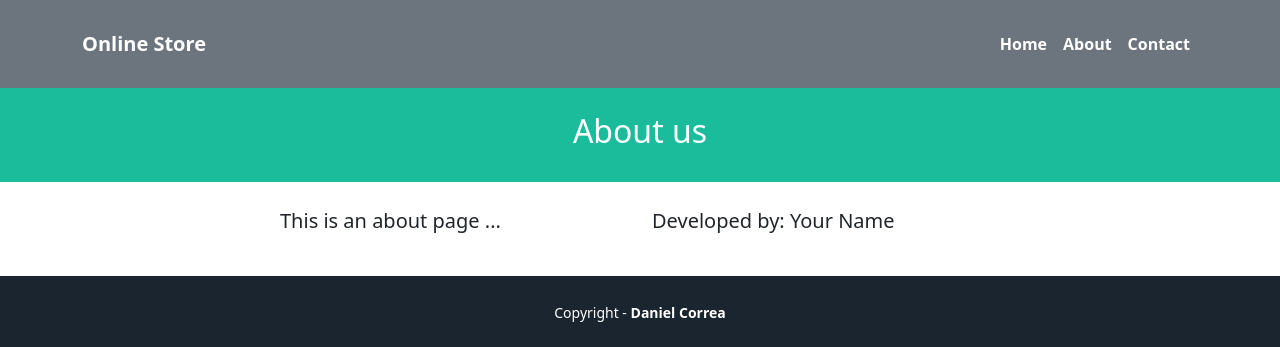
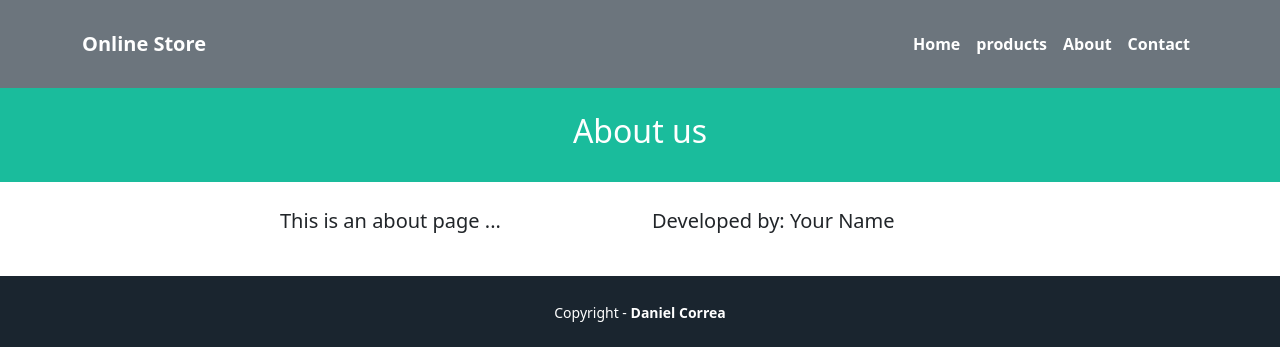
Before and after one commit to CDavilad/Topicos-Ing-Soft, a Django app: page /about/ in a window 1280 px wide. Shown: the top 347 px of the page. Run offline with Django 4.2, Linux system fonts and the light colour scheme.

Commit message:
Actividad 2

```diff
--- a/Tutorial-S4/pages/templates/pages/base.html
+++ b/Tutorial-S4/pages/templates/pages/base.html
@@ -41,6 +41,8 @@
         <div class="navbar-nav ms-auto">
 
           <a class="nav-link active" href="{% url 'home' %}">Home</a>
+
+          <a class="nav-link active" href="{% url 'products' %}">products</a>
 
           <a class="nav-link active" href="{% url 'about' %}">About</a>
 
--- a/Tutorial-S4/pages/urls.py
+++ b/Tutorial-S4/pages/urls.py
@@ -8,7 +8,8 @@ urlpatterns = [
     path("", HomePageView.as_view(), name='home'),
     path("about/", AboutPageView.as_view(), name='about'),
     path("contact/", ContactPageView.as_view(), name='contact'),
-    path('products/', ProductIndexView.as_view(), name='index'),
+    path('products/', ProductIndexView.as_view(), name='products'),
     path('products/<str:id>', ProductShowView.as_view(), name='show'),
 
+
 ]
--- a/Tutorial-S4/pages/views.py
+++ b/Tutorial-S4/pages/views.py
@@ -73,7 +73,7 @@ class Product:
 
 class ProductIndexView(View):
 
-    template_name = 'products/index.html'
+    template_name = 'products/products.html'
 
 
 
```
Also changed, not shown: Tutorial-S4/pages/templates/products/products.html (renamed from Tutorial-S4/pages/templates/products/index.html).
